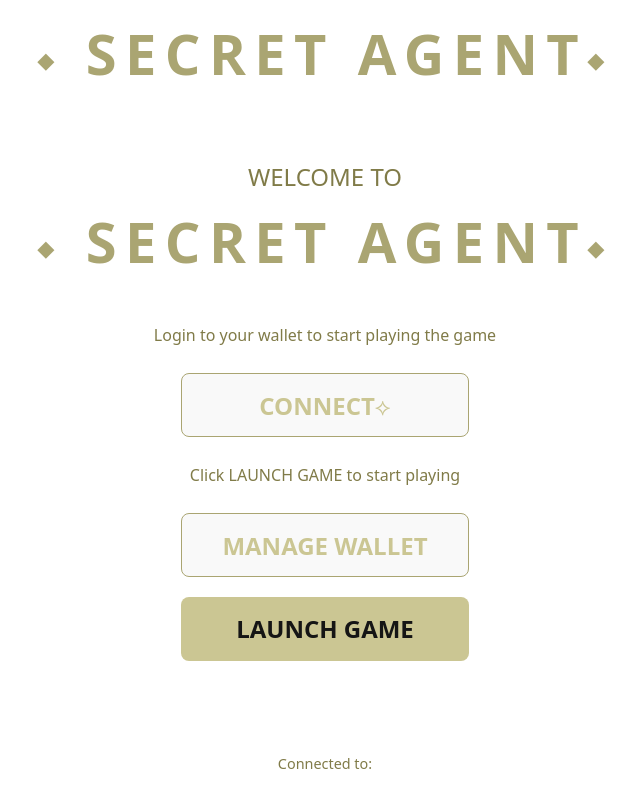
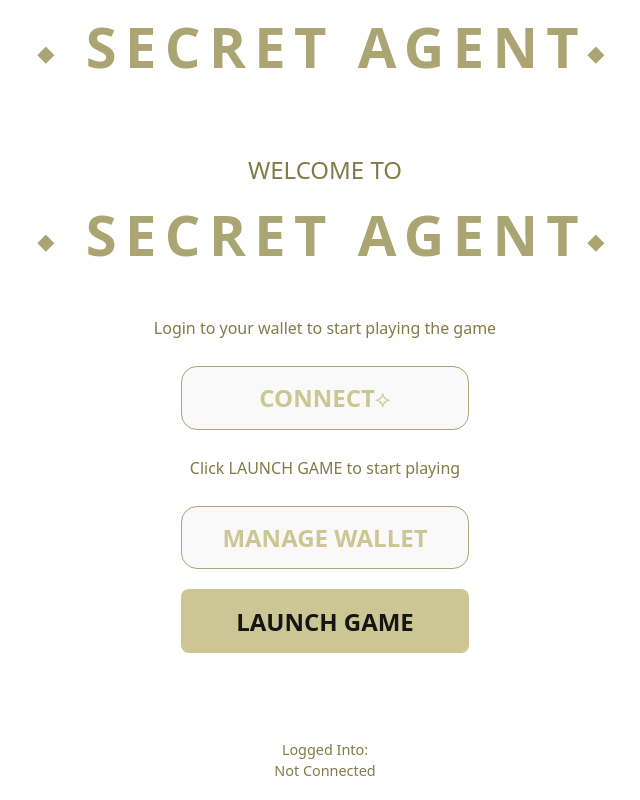
Before and after one commit to Quurk/secret-agent-login, a Vue app: page / in a window 1280 px wide. Shown: the whole page, without its empty margins (315-955 px from the left). Built offline with nearby package versions, Linux system fonts and the light colour scheme; no server answers; what @reown/appkit, @reown/appkit-adapter-wagmi would draw is missing.

Commit message:
adjust styling

```diff
--- a/index.html
+++ b/index.html
@@ -8,7 +8,7 @@
 </head>
 <body>
   <script type="module" src="./src/main.js"></script>
-  <div>
+  <divdiv>
     <div>
       <div data-disconnected-only style="margin-top: -4em">
         <p class="title1">Welcome to</p>
@@ -39,12 +39,15 @@
           <button id="btn-launchGame" class="button1" data-connected-only>Launch Game</button>
         </div>
 
+        <div data-connected-only style="margin-top: 5em;">
+          <p class="p2">Logged Into:</p>
+          <p id="wallet-address" class="p2">Not Connected</p>
+        </div>
+
       </div>
 
 
-
-    </div>
-    <p id="wallet-address" class="p2" data-connected-only>Connected to: </p>
+    </divdiv>
   </div>
 </body>
 </html>
--- a/src/main.js
+++ b/src/main.js
@@ -75,7 +75,7 @@ function onAppkitStateChanged(newState){
     openConnectModalBtn.textContent = "Connect";
   }
   else{
-    setWalletAddressText(`Logged into: ${getWalletAddress()}`);
+    setWalletAddressText(`${getWalletAddress()}`);
     openConnectModalBtn.textContent = "Connected \u2713";
   }
 
--- a/src/style.css
+++ b/src/style.css
@@ -41,18 +41,17 @@ p {
 .p2{
   font-weight: 380;
   font-size: 0.9em;
-  margin-top: 5em;
+  margin-top: -1em;
 }
 
 .diamond{
   font-weight: 380;
   font-size: 0.4em;
-  margin-top: 40px;
   vertical-align: middle;
 }
 
 div {
-  display: -webkit-flex;
+  display: flex;
   flex-direction: column;
   align-items: center; /* Center elements within the div */
 }
@@ -64,7 +63,7 @@ h1 {
 }
 
 button {
-  border-radius: 8px;
+  border-radius: 1rem;
   border: 1px solid transparent;
   padding: 0.6em 1.2em;
   font-size: 1.5em;
```
